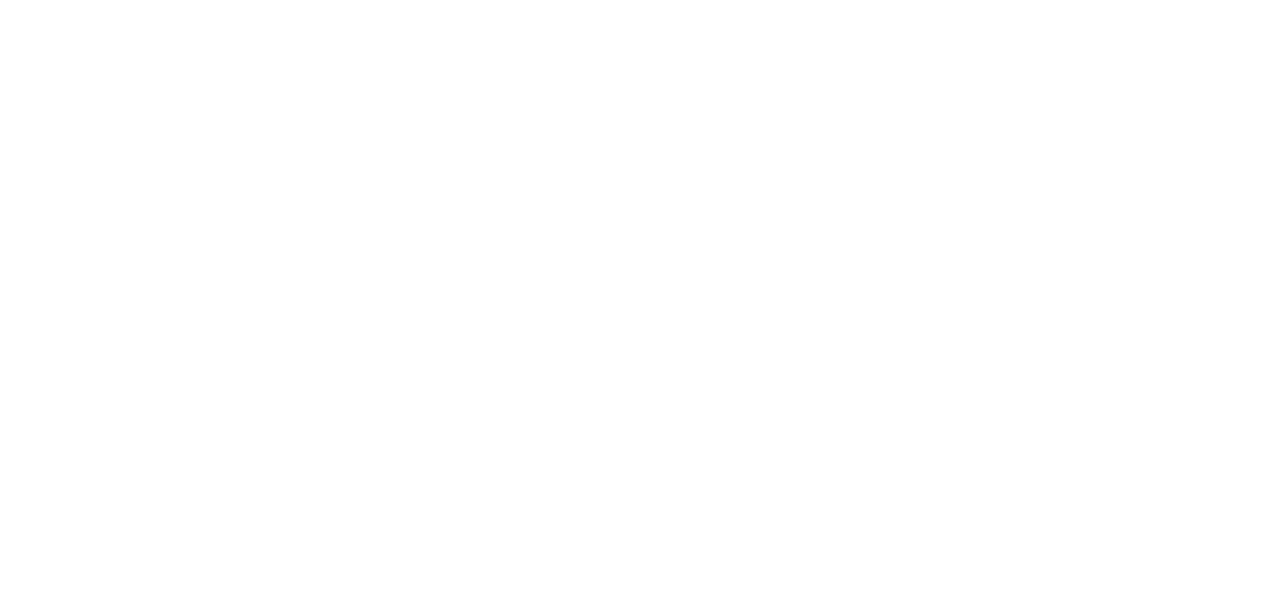
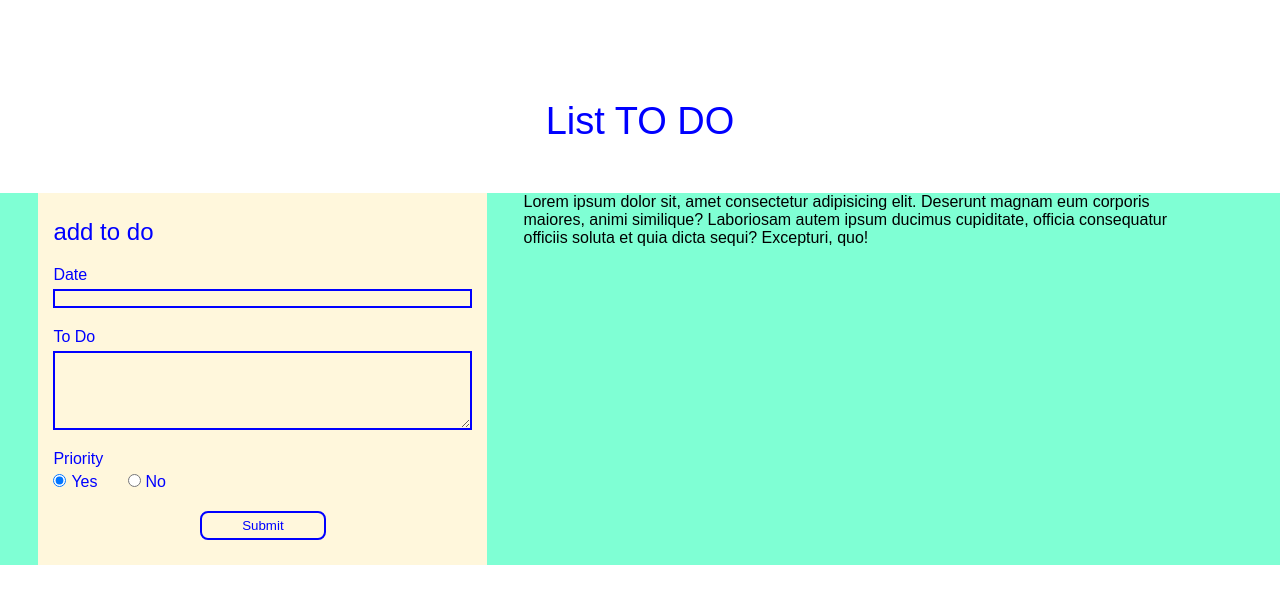
Before and after one commit to nulnul7/tdl_docker, a React (Create React App) app in the folder client/: page / in a window 1280 px wide. Shown: the top 604 px of the page. Built offline with nearby package versions, Linux system fonts and the light colour scheme.

Commit message:
tambah input formulir area

```diff
--- a/client/src/App.js
+++ b/client/src/App.js
@@ -1,20 +1,11 @@
 import './App.css';
+import Home from './pages/Home'
+
 
 function App() {
   return (
-    <div className="container">
-      Helo hola
-      <div className='wrapper'>
-        <div className='Logo'>Logo</div>
-        <div className='navBar'>
-          <ul>
-            <li>Home</li>
-            <li>Product</li>
-            <li>Contact</li>
-          </ul>
-        </div>
-        <span>jagoan neon</span>
-      </div>
+    <div className='App'>
+      <Home />
     </div>
   );
 }
--- a/client/src/app.css
+++ b/client/src/app.css
@@ -4,5 +4,4 @@
     box-sizing: border-box;
     text-decoration: none;
     font-family: sans-serif;
-    color: white;
 }
--- /dev/null
+++ b/client/src/features/InputForm.jsx
@@ -0,0 +1,61 @@
+import React, {useState} from 'react'
+import './inputForm.css'
+
+const InputForm = () => {
+    const [date, setDate] = useState('');
+    const [todo, setTodo] = useState('');
+    const [priority, setPriority] = useState(true)
+
+
+    // const handleChange = () => {
+    //     console.log('works 123');
+    // }
+
+    const handleSubmit = (e) => {
+        e.preventDefault();
+        console.log('Submit 123', priority );
+        clearState();
+    }
+
+    const clearState = () => {
+        setDate('');
+        setTodo('');
+        setPriority(true);
+    }
+
+  return (
+    <div className='ltdFormContainer'>
+        <div className='ltdWrapper'>
+            <div className='headerForm'>add to do</div>
+            <div className='inputForm'>
+                <form className='ltdForm'>
+                    <div className='iForm'>
+                        <label htmlFor='date'>Date</label>
+                        <input type='text' id='date' name="date" value={date} onChange={(e)=>setDate(e.target.value)} />
+                    </div>
+                    <div className='iForm'>
+                        <label htmlFor='todo'>To Do</label>
+                        <textarea id='todo' name="todo" rows="5" cols="50" value={todo} onChange={(e)=>setTodo(e.target.value)} />
+                    </div>
+                    <div className='iForm' onChange={(e)=>setPriority(e.target.value)}>
+                        <label htmlFor='todo'>Priority</label>
+                        <div className='radioF'>
+                            <label className='iRadio'>
+                            <input type="radio" id='priority' name="priority" value={true}  defaultChecked/>
+                                Yes
+                            </label>
+                            <label className='iRadio'>
+                            <input type="radio" id='priority' name="priority" value={false}  />
+                                No
+                            </label>
+                        </div>
+                    </div>
+                    <button onClick={handleSubmit} className="submitBtn">Submit</button>
+                </form>
+            </div>
+        </div>
+    </div>
+  )
+}
+
+export default InputForm
--- /dev/null
+++ b/client/src/features/inputForm.css
@@ -0,0 +1,43 @@
+.ltdFormContainer{
+    background-color: rgb(255, 247, 220);
+    color: blue;
+    padding: 25px 15px;
+}
+.headerForm{
+    font-size: 24px;
+    margin-bottom: 20px;
+}
+.iForm{
+    margin-bottom: 20px;
+    display: flex;
+    flex-direction: column;
+}
+.iForm > input, .iForm > textarea {
+    border: solid 2px blue;
+    background: none;
+}
+.iForm > label {
+    margin-bottom: 5px;
+}
+.iRadio{
+    margin-right: 30px;
+}
+.iRadio > input {
+    margin-right: 5px;
+}
+.submitBtn{
+    padding: 5px;
+    margin: 0 auto;
+    width: 30%;
+    justify-content: center;
+    display: flex;
+    background: none;
+    color: blue;
+    border: solid 2px blue;
+    border-radius: 8px;
+    cursor: pointer;
+}
+.submitBtn:hover {
+    background-color: blue;
+    color: white;
+}
--- /dev/null
+++ b/client/src/pages/Home.jsx
@@ -0,0 +1,21 @@
+import React from 'react'
+import './home.css'
+import Content from '../features/Content'
+import InputForm from '../features/InputForm'
+
+
+const Home = () => {
+  return (
+    <div className="appContainer">
+      <div className='appWrapper'>
+            <div className='header'>List TO DO</div>
+            <div className='content'>
+                <InputForm />
+                <Content />
+            </div>
+      </div>
+    </div>
+  )
+}
+
+export default Home
--- /dev/null
+++ b/client/src/pages/home.css
@@ -0,0 +1,24 @@
+.appContainer{
+    width: 100%;
+    height: 100vh;
+}
+.appWrapper{
+    max-width: 1440px;
+    display: flex;
+    flex-direction: column;
+    justify-content: center;
+    align-items: center;
+    margin: 0 auto;
+}
+.header{
+    margin-top: 100px;
+    margin-bottom: 50px;
+    color: blue;
+    font-size: 38px;
+}
+.content{
+    display: flex;
+    width: 100%;
+    background-color: aquamarine;
+    padding: 0 3%;
+}
```
Also changed, not shown: client/src/features/Featuring.js (deleted, +0 -14 lines), client/src/features/Content.jsx (renamed from client/src/pages/Content.jsx), 2 other files (tests, documents, lock files or other folders).
